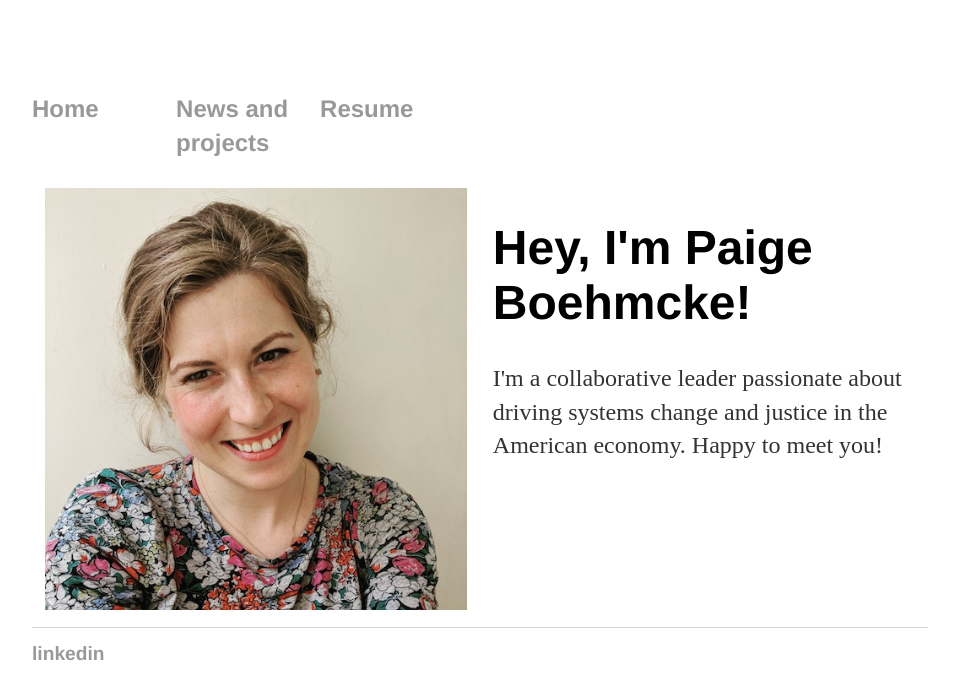
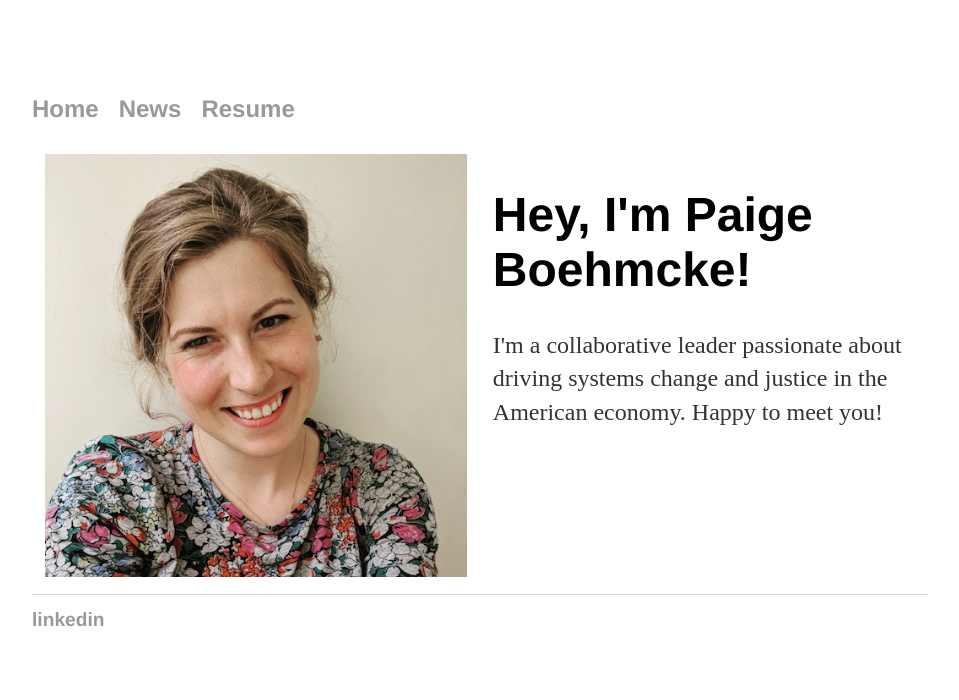
Before and after one commit to paigeboehmcke/paigeboehmcke.github.io, a Jekyll site: the page built from index.html, in a window 1280 px wide. Shown: the top 700 px of the page, without its empty margins (160-1119 px from the left). Built offline with Jekyll 4.4.1, drawn with Linux system fonts in a browser that asks for light colours.

Commit message:
Update default.html

```diff
--- a/_layouts/default.html
+++ b/_layouts/default.html
@@ -9,7 +9,7 @@
 			<nav>
 	    		<ul>
 	        		<li><a href="/">Home</a></li>
-		        	<li><a href="/news">News and projects</a></li>
+		        	<li><a href="/news">News</a></li>
 	        		<li><a href="/resume/Boehmcke_resume_public.pdf">Resume</a></li>
 				<!--<li><a href="/dataviz">DataViz</a></li>-->
 	        		<!--<li><a href="/blog">Blog</a></li>-->
```
